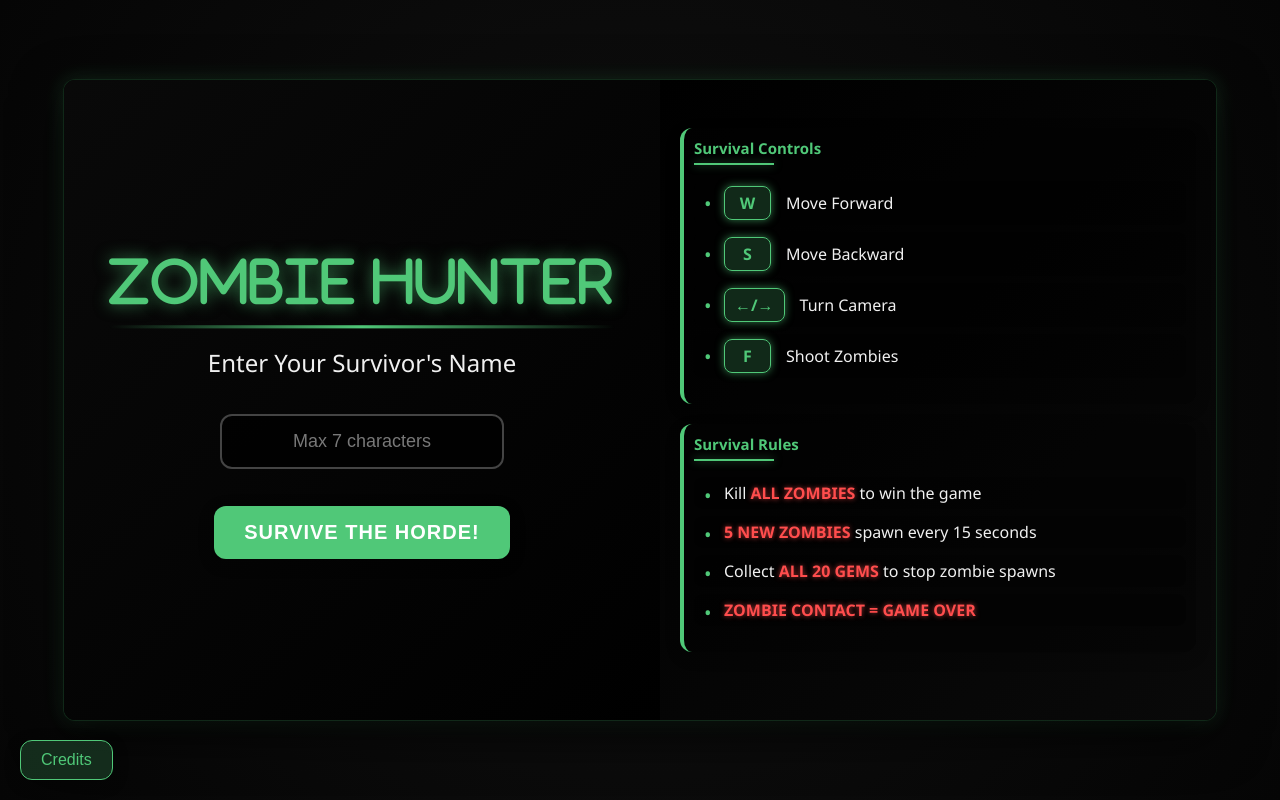
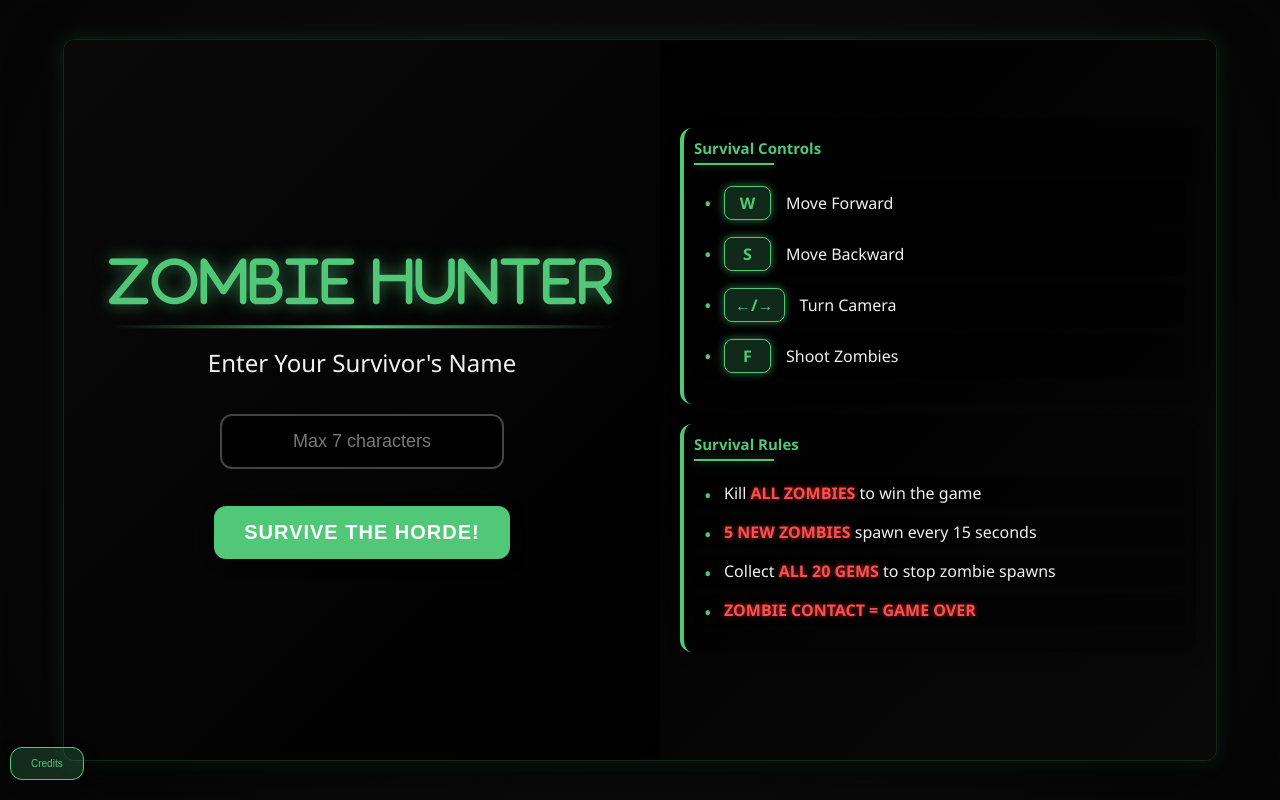
Before and after one commit to Vikram-Pavurayala/zombie-hunter, a website built with Vite: page index.html in a window 1280 px wide. Built offline with nearby package versions, Linux system fonts and the light colour scheme; files whose address does not match are found by name.

Commit message:
Update index.html

```diff
--- a/index.html
+++ b/index.html
@@ -44,7 +44,7 @@
             display: flex;
             width: 90%;
             max-width: 1200px;
-            height: 80%;
+            height: 90%;
             background: var(--bg-dark);
             border-radius: var(--border-radius);
             overflow: hidden;
@@ -245,9 +245,9 @@
         #creditsButton {
             position: absolute;
             bottom: 20px;
-            left: 20px;
+            left: 10px;
             padding: 10px 20px;
-            font-size: 16px;
+            font-size: 10px;
             background: rgba(80, 200, 120, 0.2);
             border: 1px solid var(--accent-green);
             color: var(--accent-green);
```
